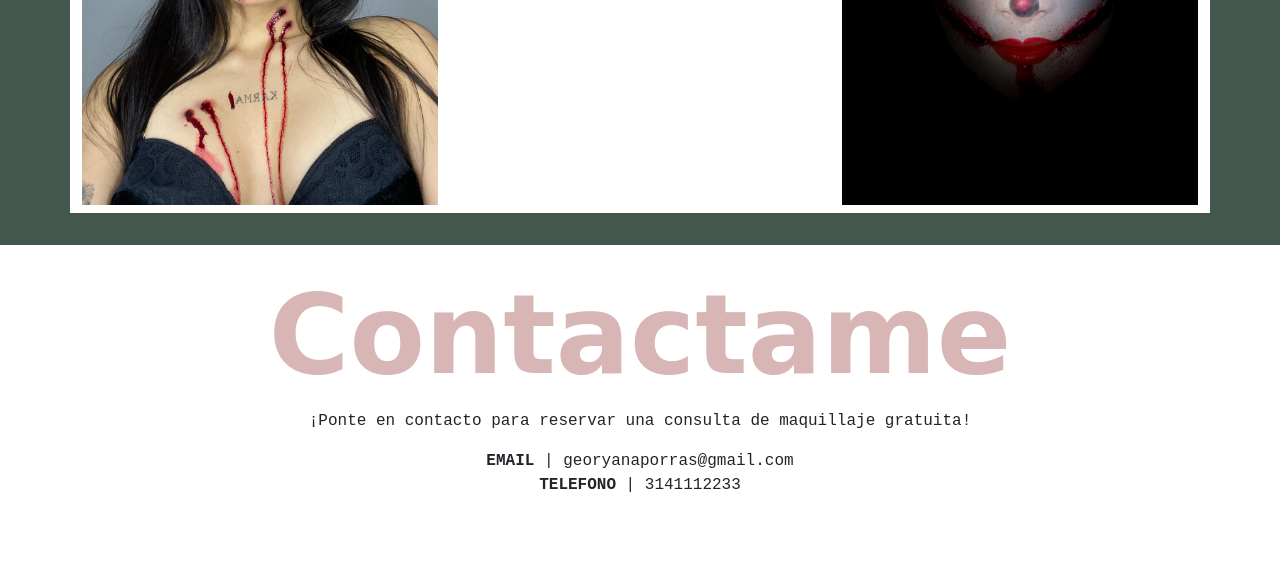
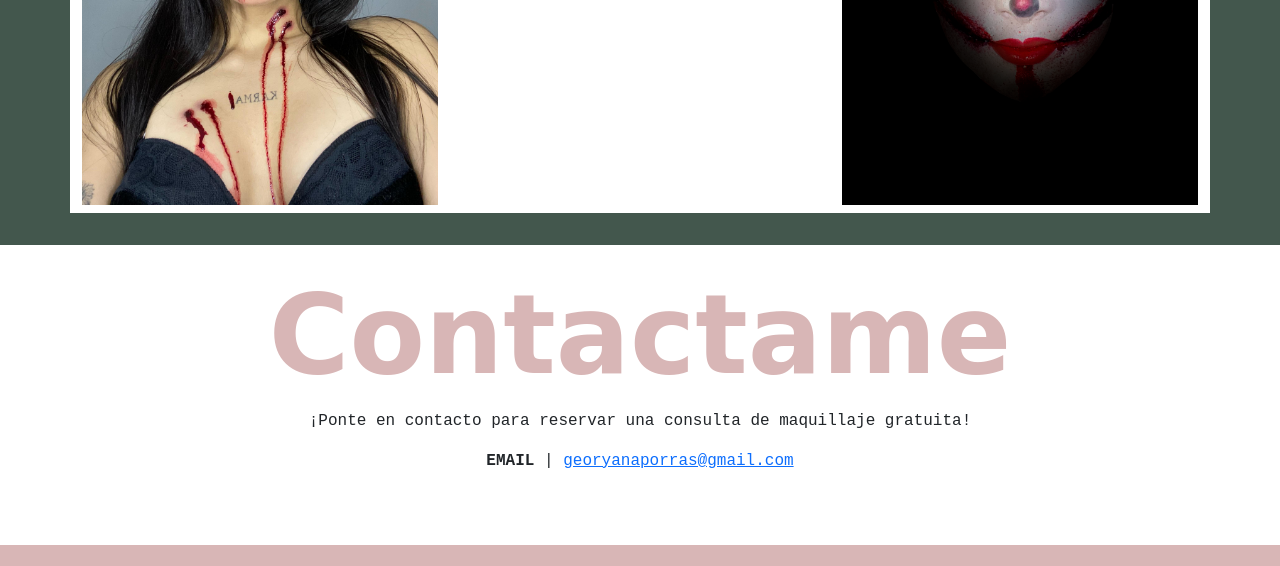
Before and after one commit to makeupbyporras/portfolio, a plain HTML site: page index.html in a window 1280 px wide. Shown: the part 3023-3589 px from the top of the page. Drawn offline with Linux system fonts and the light colour scheme.

Commit message:
Ajustes varios

```diff
--- a/index.html
+++ b/index.html
@@ -8,6 +8,7 @@
     <link rel="stylesheet" href="css/bootstrap.min.css">
     <link rel="stylesheet" href="css/style.css">
     <link href="css/fontawesome-6.1.1/css/all.css" rel="stylesheet">
+    <link rel="shortcut icon" href="images/ico/makeup-pouch.png">
 </head>
 
 <body>
@@ -152,8 +153,8 @@
                 <div class="py-4 text-center">
                     <h1 class="fw-bold text-danger title_principal">Contactame</h1>
                     <p>¡Ponte en contacto para reservar una consulta de maquillaje gratuita!</p>
-                    <div><span class="fw-bold">EMAIL</span> | georyanaporras@gmail.com</div>
-                    <div><span class="fw-bold">TELEFONO</span> | 3141112233</div>
+                    <div><span class="fw-bold">EMAIL</span> | <a href="mailto:georyanaporras@gmail.com">georyanaporras@gmail.com</a></div>
+                    <!--<div><span class="fw-bold">TELEFONO</span> | 3141112233</div>-->
                 </div>
             </div>
         </div>
```
Also changed, not shown: images/ico/makeup-pouch.png (added).
